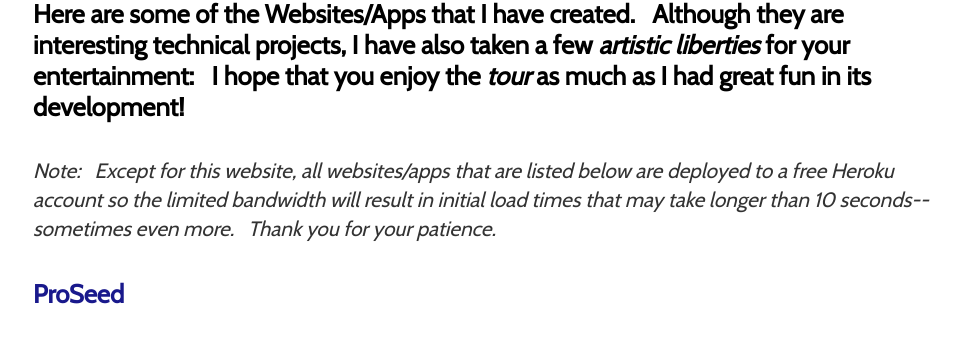
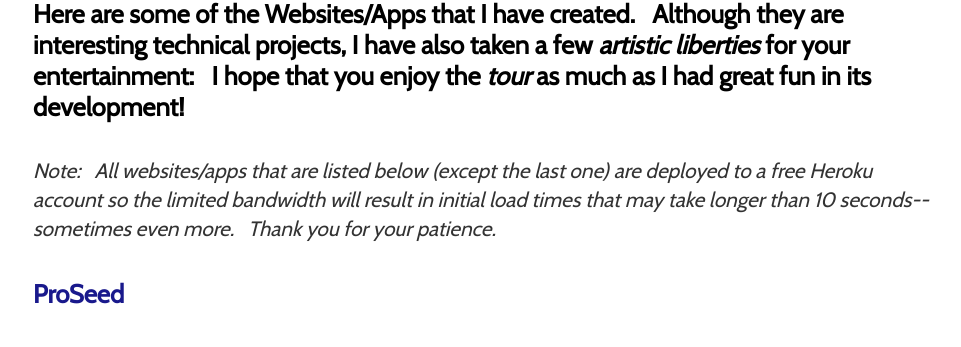
Before and after one commit to rodstaff/rodstaff.github.io, a Jekyll site: the page built from portfolio/index.html, in a window 1280 px wide. Shown: the part 121-468 px from the top of the page, without its empty margins (159-1120 px from the left). Built offline with Jekyll 4.4.1, drawn with Linux system fonts in a browser that asks for light colours.

Commit message:
modified Portfolio page Note

```diff
--- a/portfolio/index.html
+++ b/portfolio/index.html
@@ -4,7 +4,7 @@ title: Portfolio
 ---
 <div>
      <h4>Here are some of the Websites/Apps that I have created. &nbsp;&nbsp;Although they are interesting technical projects, I have also taken a few <em>artistic liberties</em> for your entertainment: &nbsp;&nbsp;I hope that you enjoy the <em>tour</em> as much as I had great fun in its development!</h4>
-     <p><em>Note: &nbsp;&nbsp;Except for this website, all websites/apps that are listed below are deployed to a free Heroku account so the limited bandwidth will result in initial load times that may take longer than 10 seconds--sometimes even more. &nbsp;&nbsp;Thank you for your patience.</em></p>
+     <p><em>Note: &nbsp;&nbsp;All websites/apps that are listed below (except the last one) are deployed to a free Heroku account so the limited bandwidth will result in initial load times that may take longer than 10 seconds--sometimes even more. &nbsp;&nbsp;Thank you for your patience.</em></p>
 
          <h4><a href="https://proseed-heroku.herokuapp.com/" target="_blank">ProSeed</a></h4>
 
```
